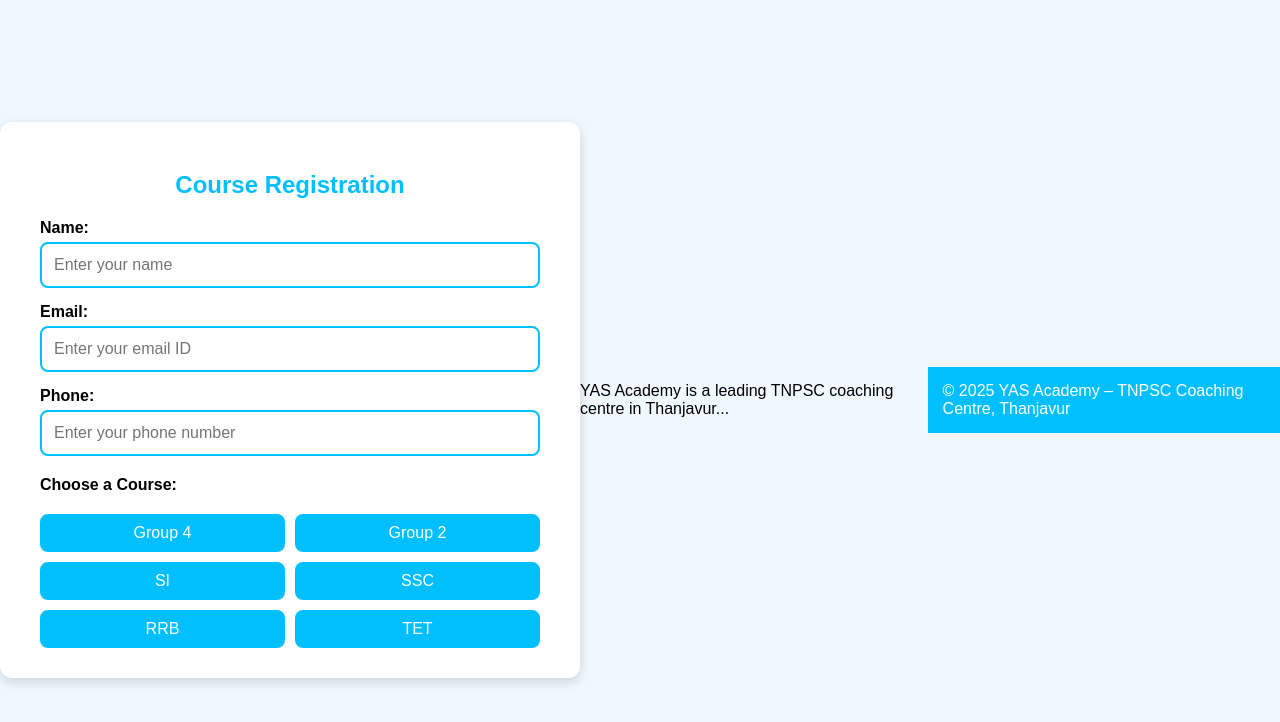
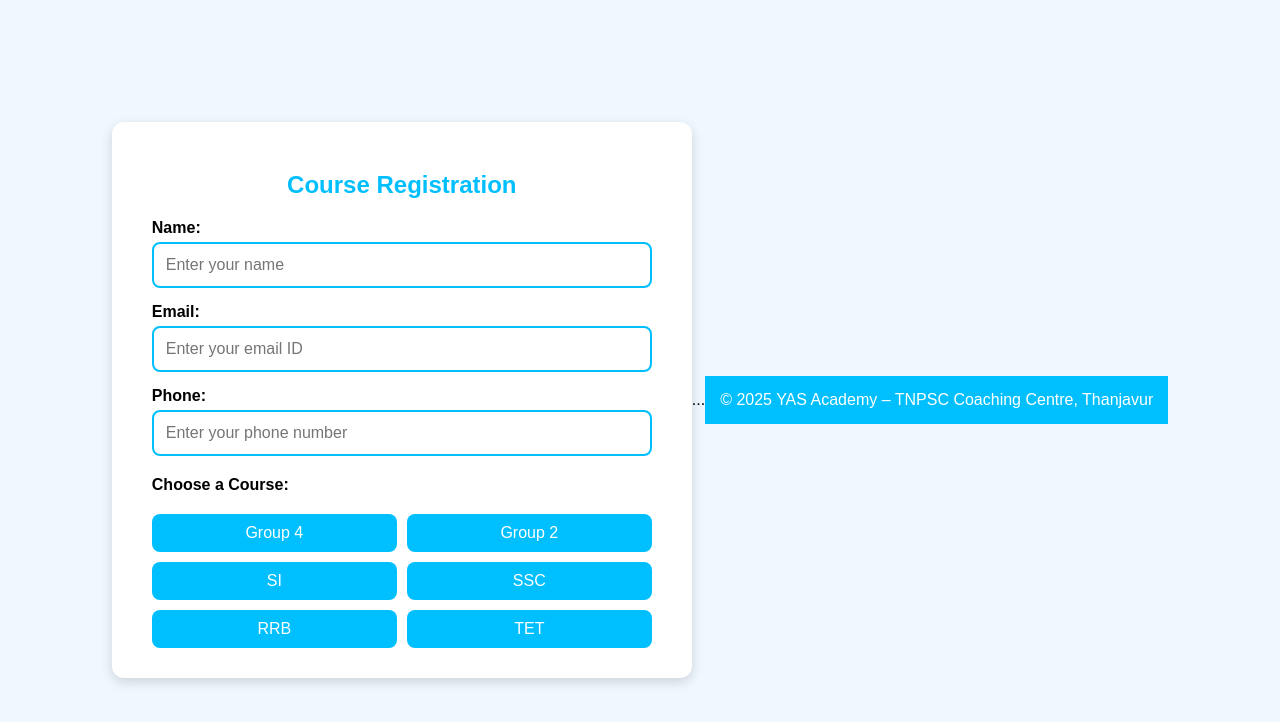
Before and after one commit to Yas-Academy/yas-academy-tnpsc, a plain HTML site: page courses.html in a window 1280 px wide. Drawn offline with Linux system fonts and the light colour scheme.

Commit message:
Update courses.html

```diff
--- a/courses.html
+++ b/courses.html
@@ -101,12 +101,15 @@
       <button type="submit" name="course" value="TET">TET</button>
     </div>
   </form>
-<p>
-  YAS Academy is a leading TNPSC coaching centre in Thanjavur...
-</p>
+  ...
+  <!-- Your content here -->
 
-<footer style="background-color: #00bfff; color: white; text-align: bottom; padding: 15px;">
-  © 2025 YAS Academy – TNPSC Coaching Centre, Thanjavur
+  <footer style="background-color: #00bfff; color: white; text-align: center; padding: 15px;">
+    © 2025 YAS Academy – TNPSC Coaching Centre, Thanjavur
+  </footer>
+</body>
+</html>
+
 </footer>
 </body>
 </html>
```
